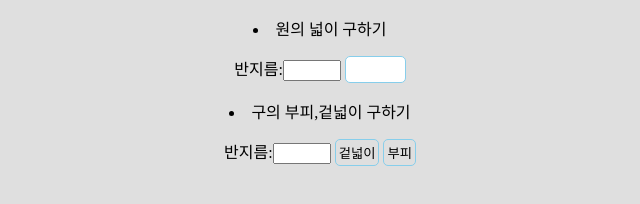
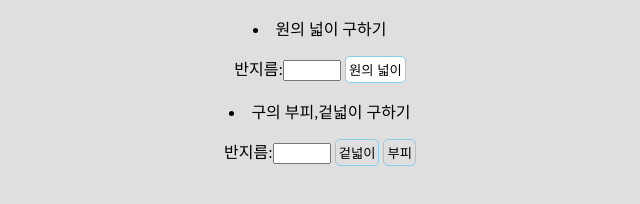
Before and after one commit to mirina2/circle_calc.github.io, a plain HTML site: page index.html in a window 1280 px wide. In both pictures the pointer is over the input "원의 넓이". Shown: the full height of the page, 320-960 px from the left. Drawn offline with Linux system fonts and the light colour scheme.

Commit message:
Update index.html

```diff
--- a/index.html
+++ b/index.html
@@ -22,7 +22,9 @@
 
     </body>
     <style>
-
+        input {
+        outline : none;
+        }
 #Radius{
         width:50px;
     }
@@ -42,7 +44,7 @@
         }
         #rd:hover{
             background-color:white;
-            color:white;
+            color:black;
         }
 
 
```
